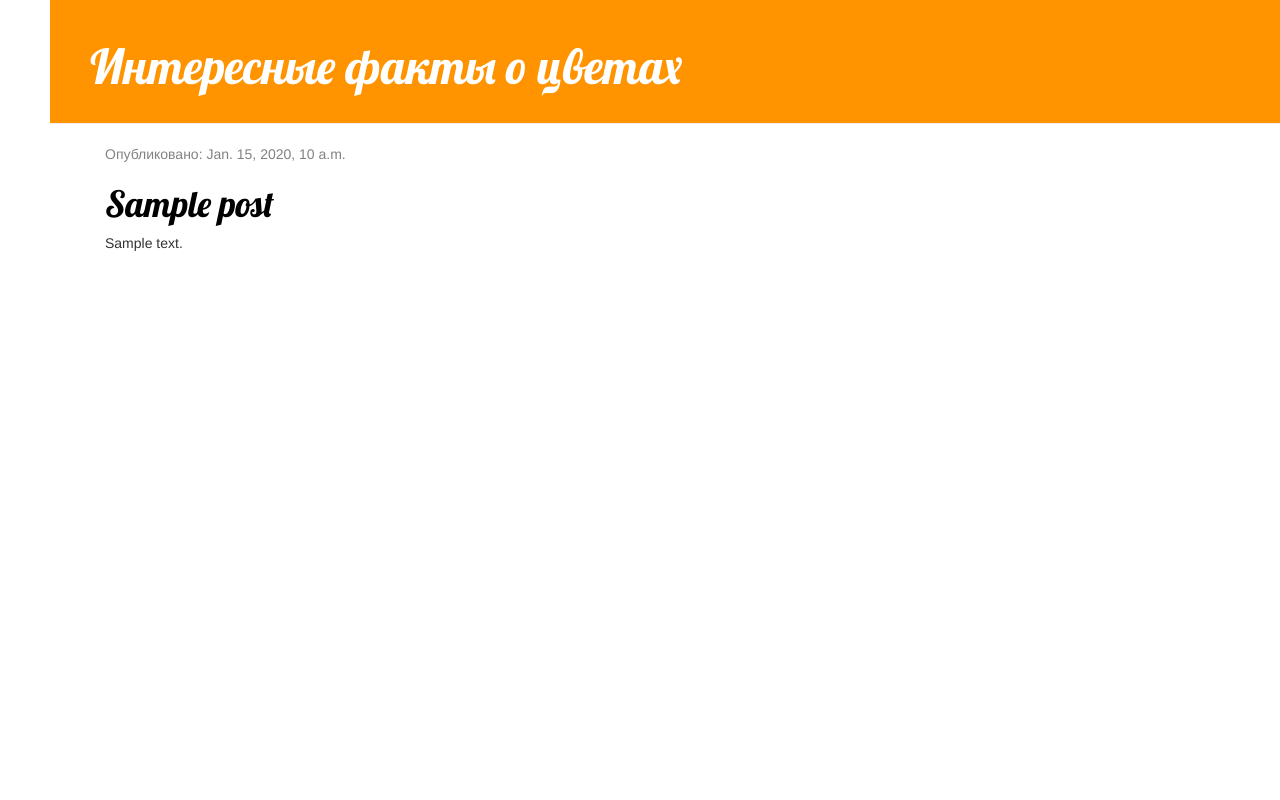
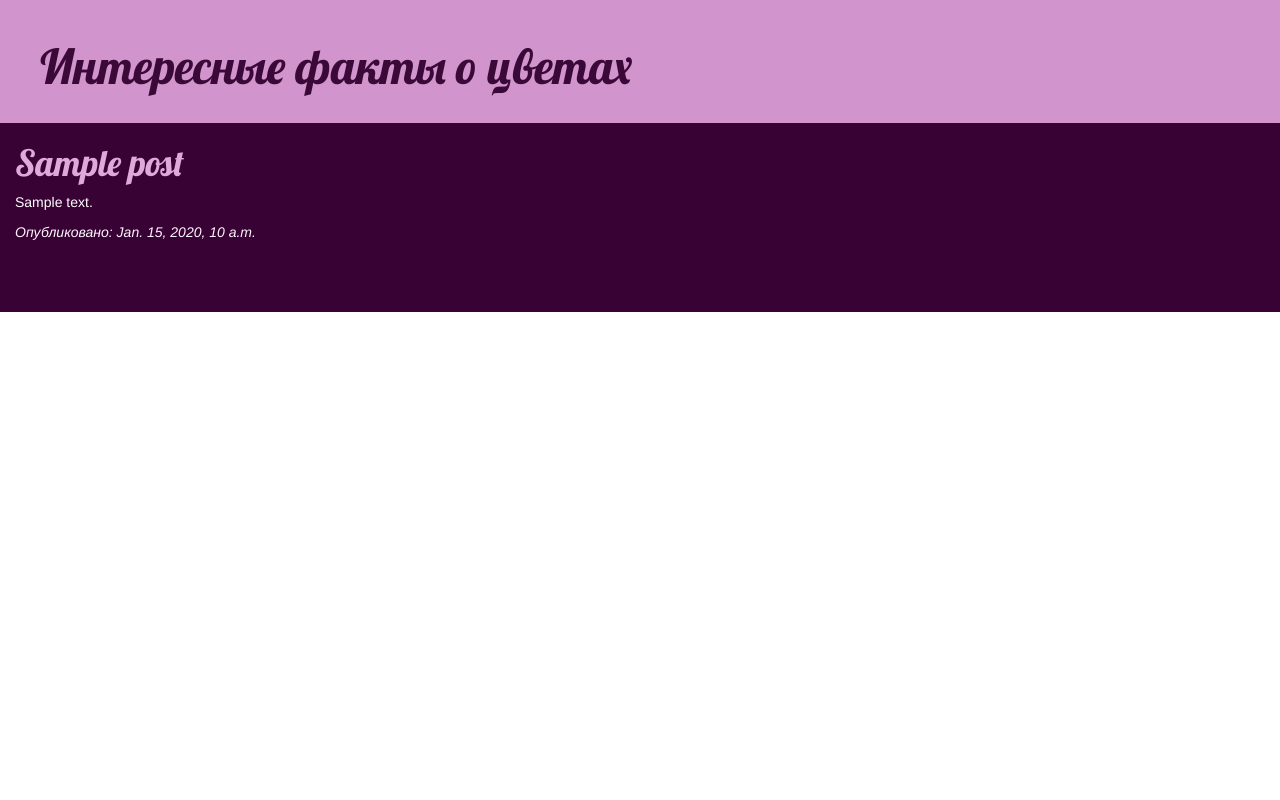
Before and after one commit to dahasol/my-first-glog, a Django app: template blog/templates/blog/post_list.html in a window 1280 px wide. Run offline with Django 3.2, Linux system fonts and the light colour scheme; the template is opened without the code that fills it: most values are stand-ins (such as "Sample title", 1, 10 or a date in 2020); some libraries are stand-ins or nearby versions.

Commit message:
Исправила стили, перенесла дату под новость

```diff
--- a/blog/static/css/blog.css
+++ b/blog/static/css/blog.css
@@ -1,31 +1,41 @@
 h1 a{
-    color: #FCA205;
+    color: red;
+    text-align: center;
     font-family: 'Lobster';
 }
 body {
-    padding-left: 50px;
+    padding-left: 0px;
+    color: #fff;
 }
 .page-header{
-    background-color: #ff9400;
+    background-color: #d194cd ;
+    text-align: left;
     margin-top: 0;
+    margin-bottom: 0;
     padding: 20px 20px 20px 40px;
+    border-bottom: none;
 }
 .page-header h1, .page-header h1 a, .page-header h1 a:visited, .page-header h1 a:active {
-    color: #ffffff;
+    color: #3b0938;
     font-size: 36pt;
     text-decoration: none;
 }
 
 .content {
-    margin-left: 40px;
+    text-align: center;
+    margin-left: 0px;
+    background-color: #380334;
+    width: 100%;
 }
 
 h1, h2, h3, h4 {
     font-family: 'Lobster', cursive;
+    color: #d194cd;
 }
 
 .date {
-    color: #828282;
+    color: #fff6fe;
+    font-style: italic;
 }
 
 .save {
@@ -37,10 +47,11 @@ h1, h2, h3, h4 {
 }
 
 .top-menu, .top-menu:hover, .top-menu:visited {
-    color: #ffffff;
+    color: #2c0729;
     float: right;
     font-size: 26pt;
     margin-right: 20px;
+    margin-top: 30px;
 }
 
 .post {
@@ -48,5 +59,9 @@ h1, h2, h3, h4 {
 }
 
 .post h1 a, .post h1 a:visited {
-    color: #000000;
+    color: #deaada;
 }
+
+.row {
+    text-align: left;
+}
--- a/blog/templates/blog/post_list.html
+++ b/blog/templates/blog/post_list.html
@@ -3,11 +3,11 @@
 {% block content %}
     {% for post in posts %}
         <div class="post">
-            <div class="date">
-            <p>Опубликовано: {{ post.published_date }}</p>
-            </div>
             <h1><a href="{% url 'post_detail' pk=post.pk %}">{{ post.title }}</a></h1>
             <p>{{ post.text|linebreaksbr }}</p>
+            <div class="date">
+                <p>Опубликовано: {{ post.published_date }}</p>
+            </div>
         </div>
     {% endfor %}
 {% endblock %}
```
